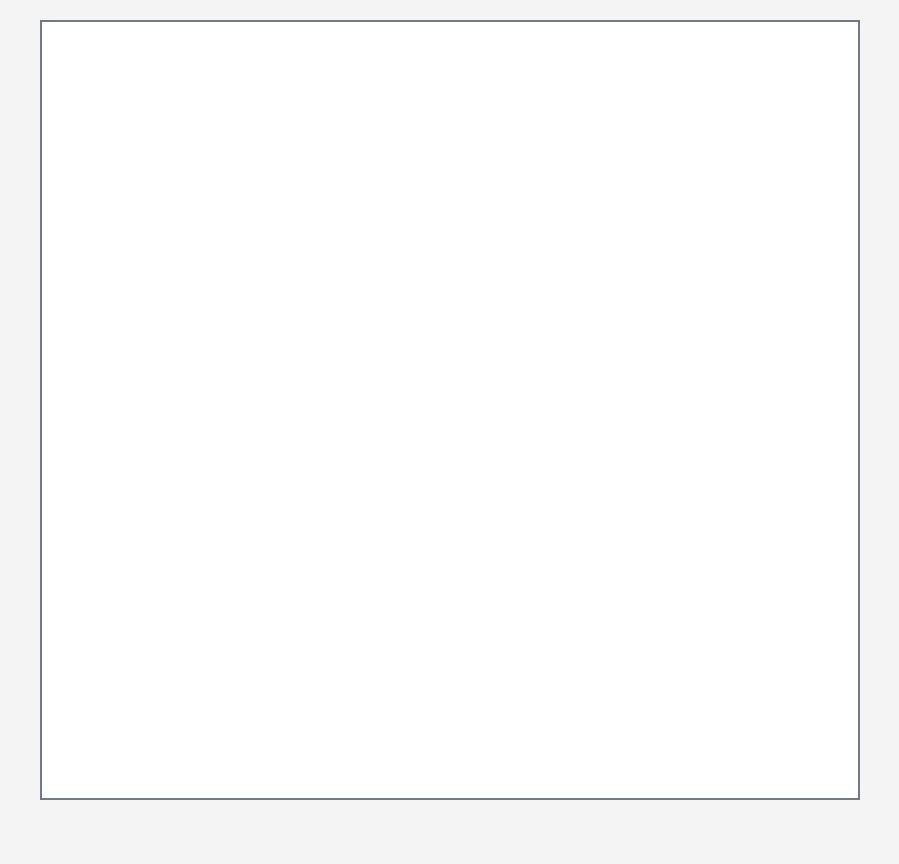
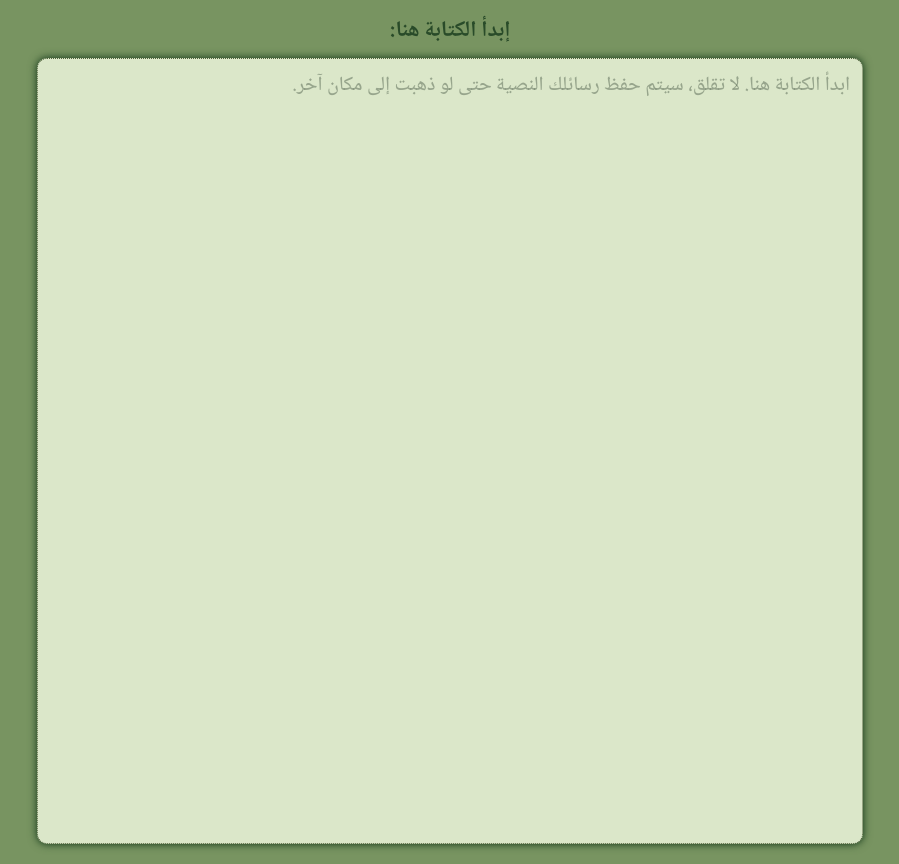
Before and after one commit to kabirnayeem99/katib_writer, a plain HTML site: page index.html in a window 1280 px wide. Shown: the whole page, without its empty margins (190-1089 px from the left). Before the commit the page ends 830 px from the top, so only its background shows below. Drawn offline with nearby package versions, Linux system fonts and the light colour scheme.

Commit message:
change site design

```diff
--- a/css/style.css
+++ b/css/style.css
@@ -6,15 +6,25 @@
 
 body {
     font-family: 'NotoNaskh', Arial, sans-serif;
-    background-color: #f4f4f4;
+    background-color: #789461;
     margin: 0;
     padding: 0;
 }
 
 .container {
-    margin: 20px auto;
-    width: 80%;
+    margin: 10px auto;
+    width: 90%;
     text-align: center; /* Center content horizontally */
+}
+
+.label-text {
+    font-size: 22px;
+    font-weight: bolder;
+    color: #294B29;
+    margin-bottom: 8px;
+    margin-top: 12px;
+    display: block;
+    direction: rtl; /* Right-to-left text direction */
 }
 
 #include {
@@ -24,15 +34,31 @@ body {
 }
 
 #area {
-    border: 2px solid #717986; /* Reduced border thickness */
-    color: #333; /* Darker text color for better readability */
-    font-family: 'NotoNaskh', Arial, sans-serif; /* Change font family */
-    font-size: 26px; /* Slightly reduce font size for better readability */
+    border: 0.5px dotted #50623A; /* Reduced border thickness */
+    color: #334433; /* Darker text color for better readability */
+    font-family: 'NotoNaskh', Aptos, sans-serif; /* Change font family */
+    font-size: 20px; /* Slightly reduce font size for better readability */
     height: calc(100vh - 40px); /* Take full height of the viewport minus padding */
     width: calc(100% - 20px); /* Take full width of the viewport minus padding */
     max-width: 800px; /* Limit width to 800px */
-    padding: 8px; /* Add padding for better spacing */
+    padding: 12px; /* Add padding for better spacing */
     resize: none; /* Disable textarea resizing */
     overflow-y: scroll; /* Add scrollbar when content overflows */
     direction: rtl; /* Right-to-left text direction */
+    font-weight: 500;
+    background-color: #DBE7C9 ;
+    box-shadow: 0 0 10px  #294B29, 0 0 05px  #294B29AA;
+    line-height: 1.5;
+    border-radius: 10px;
 }
+
+#area:focus {
+    border-color: #294B29; /* Adjust border color for focus state */
+    outline: none; /* Remove default outline */
+    box-shadow: 0 0 05px  #294B29AA, 0 0 05px  #294B29AA;
+    border-radius: 10px;
+}
+
+#area::placeholder {
+    color: #33443366; /* Adjust placeholder text color */
+}
--- a/index.html
+++ b/index.html
@@ -1,16 +1,31 @@
 <!DOCTYPE html>
 <html lang="ar">
-<head>
-    <meta charset="UTF-8">
-    <meta name="viewport" content="width=device-width, initial-scale=1.0">
-    <title>Simple Arabic Writer</title>
-    <link rel="stylesheet" href="css/style.css">
+  <head>
+    <meta charset="UTF-8" />
+    <meta name="viewport" content="width=device-width, initial-scale=1.0" />
+    <meta
+      name="description"
+      content="كاتب عربي بسيط يسمح لك بالكتابة باللغة العربية بسهولة ويسر."
+    />
+    <meta name="keywords" content="كتابة, عربي, نص, textarea, كاتب, بسيط" />
+    <title>كاتب عربي بسيط</title>
+    <link rel="stylesheet" href="css/style.css" />
     <script src="https://ajax.googleapis.com/ajax/libs/jquery/3.7.1/jquery.min.js"></script>
-</head>
-<body>
+    <link rel="apple-touch-icon" sizes="180x180" href="icons/apple-touch-icon.png" />
+    <link rel="icon" type="image/png" sizes="32x32" href="icons/favicon-32x32.png" />
+    <link rel="icon" type="image/png" sizes="16x16" href="icons/favicon-16x16.png" />
+    <link rel="manifest" href="icons/site.webmanifest" />
+  </head>
+  <body>
     <div class="container">
-        <textarea id="area" onkeyup="convertLatinToArabic()"></textarea>
+      <label for="area" class="label-text">إبدأ الكتابة هنا:</label>
+      <textarea
+        id="area"
+        aria-label="مكان لكتابة النص باللغة العربية"
+        onkeyup="convertLatinToArabic()"
+        placeholder="ابدأ الكتابة هنا. لا تقلق، سيتم حفظ رسائلك النصية حتى لو ذهبت إلى مكان آخر."
+      ></textarea>
     </div>
     <script src="js/script.js"></script>
-</body>
+  </body>
 </html>
--- a/js/script.js
+++ b/js/script.js
@@ -34,7 +34,6 @@ function convertLatinToArabic() {
 
   var inputText = event.target.value;
   var lastCharacter = inputText.slice(-1);
-  if (lastCharacter === " ") {
   // Character replacements
   var replacements = {
     3: "ع",
@@ -119,4 +118,3 @@ function convertLatinToArabic() {
   setTextToTextArea(inputText);
   saveTextToLocalStorage(inputText);
 }
-}
```
Also changed, not shown: 1 other file. Lines whose indentation alone changed are shown as unchanged.
